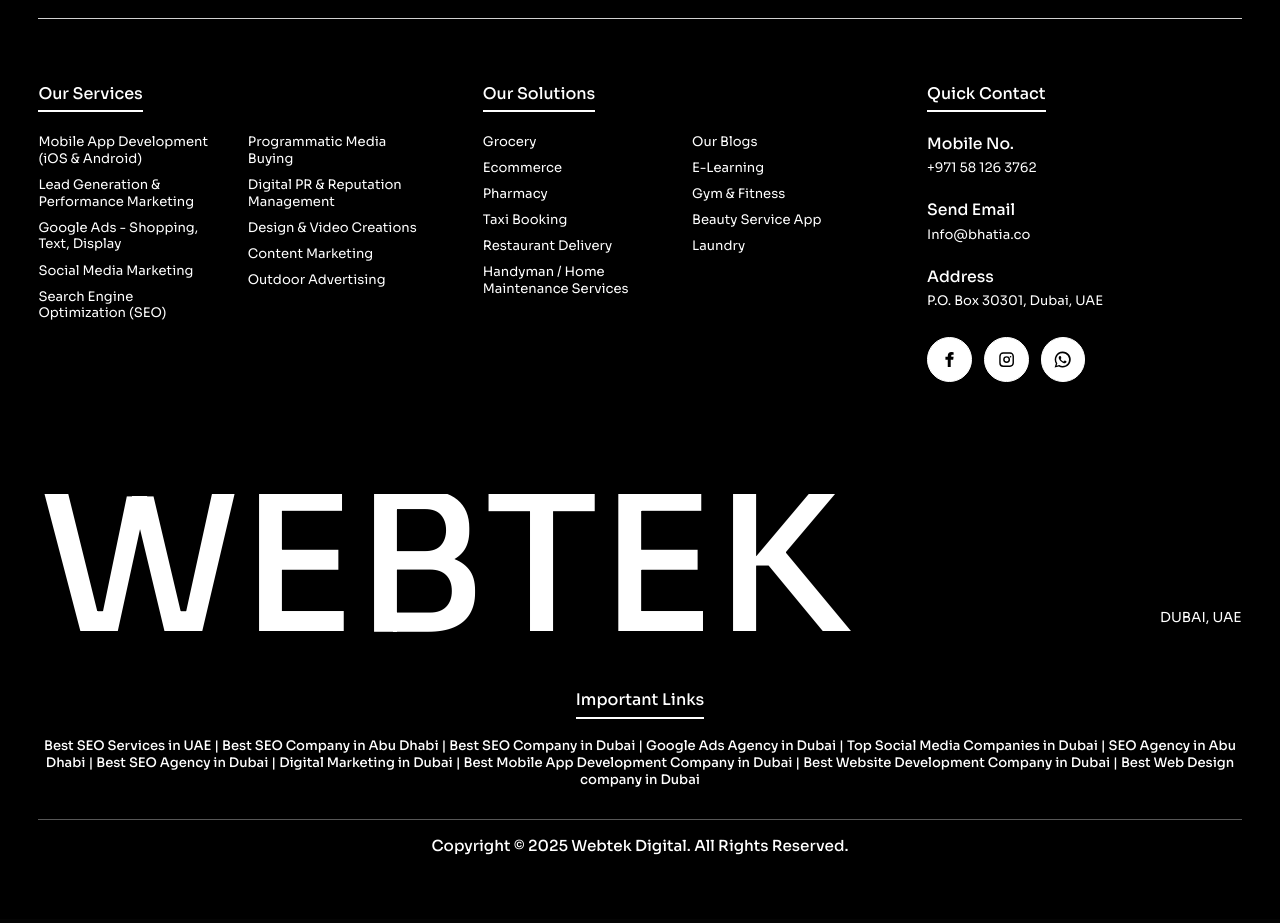
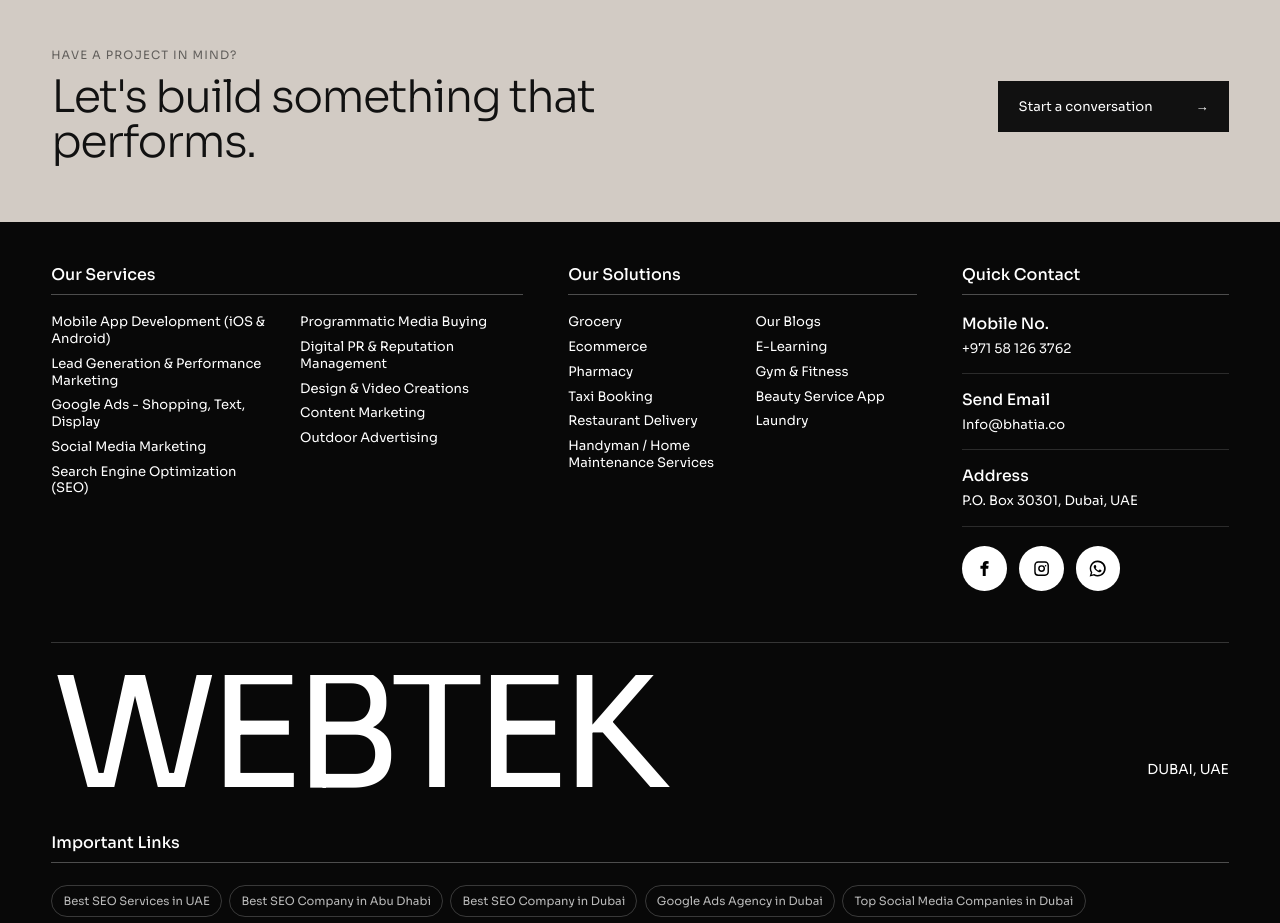
Before and after one commit to himanshubhadoria2727/Webtekdemo, a Next.js app: page /blog in a window 1280 px wide. Shown: the part 1520-2443 px from the top of the page. Built offline with nearby package versions, Linux system fonts and the light colour scheme.

Commit message:
Next section at bottom added (lets build something)

```diff
--- a/src/app/components/home/Footer.tsx
+++ b/src/app/components/home/Footer.tsx
@@ -39,6 +39,16 @@
   return (
     <footer id="contact-us" className={styles.footerSection}>
       <div className={styles.footerTopLine} aria-hidden="true" />
+
+      <div className={styles.footerCta}>
+        <div>
+          <p>Have a project in mind?</p>
+          <h2>Let&apos;s build something that performs.</h2>
+        </div>
+        <a href="mailto:Info@bhatia.co" className={styles.footerCtaLink}>
+          Start a conversation <span aria-hidden="true">→</span>
+        </a>
+      </div>
 
       <div className={styles.footerGrid}>
         <div className={styles.footerColumnGroup}>
@@ -119,18 +129,18 @@
 
       <section className={styles.footerImportant}>
         <h2>Important Links</h2>
-        <p>
-          {footerImportantLinks.map((item, index) => (
+        <div className={styles.footerImportantLinks}>
+          {footerImportantLinks.map((item) => (
             <span key={item}>
               <a href="#contact-us">{item}</a>
-              {index < footerImportantLinks.length - 1 ? " | " : ""}
             </span>
           ))}
-        </p>
+        </div>
       </section>
 
       <div className={styles.footerBottom}>
-        <p>Copyright © 2025 Webtek Digital. All Rights Reserved.</p>
+        <p>© 2026 Webtek Digital. All rights reserved.</p>
+        <a href="#top">Back to top ↑</a>
       </div>
     </footer>
   );
--- a/src/app/components/home/Header.tsx
+++ b/src/app/components/home/Header.tsx
@@ -32,6 +32,7 @@
     const updateHeaderSpace = () => {
       const height = isHidden ? 0 : header.offsetHeight;
 
+      document.documentElement.dataset.siteHeaderHidden = String(isHidden);
       document.documentElement.style.setProperty("--site-header-height", `${height}px`);
       window.dispatchEvent(new CustomEvent("site-header-resize"));
     };
@@ -41,7 +42,9 @@
     const observer = new ResizeObserver(updateHeaderSpace);
     observer.observe(header);
 
-    return () => observer.disconnect();
+    return () => {
+      observer.disconnect();
+    };
   }, [isHidden]);
 
   useMotionValueEvent(scrollY, "change", (currentScrollY) => {
--- a/src/app/components/navigation/RouteShell.tsx
+++ b/src/app/components/navigation/RouteShell.tsx
@@ -85,5 +85,9 @@
     };
   }, []);
 
-  return <div key={pathname}>{children}</div>;
+  return (
+    <div id="top" key={pathname}>
+      {children}
+    </div>
+  );
 }
--- a/src/app/globals.css
+++ b/src/app/globals.css
@@ -13,7 +13,8 @@
 html,
 body {
   max-width: 100vw;
-  overflow-x: hidden;
+  overflow-x: clip;
+  overflow-y: visible;
 }
 
 body {
--- a/src/app/page.module.css
+++ b/src/app/page.module.css
@@ -193,7 +193,17 @@
 .aboutPage {
   --about-header-offset: clamp(6.2rem, 9vh, 7.6rem);
 
-  background: #c7bdb3;
+  display: flow-root;
+  background: #d2cbc4;
+}
+
+.aboutPage :global(.pin-spacer) {
+  margin-bottom: 0 !important;
+  background: #d2cbc4;
+}
+
+.aboutPage + .footerSection {
+  margin-top: 0;
 }
 
 .aboutMosaicSection {
@@ -211,13 +221,13 @@
 
 .aboutMosaicKicker {
   position: absolute;
-  top: calc(var(--about-header-offset, 0rem) + 18vh);
+  top: calc(50% + (var(--about-header-offset, 0rem) / 2));
   left: 50%;
   z-index: 3;
   display: inline-flex;
   align-items: center;
-  gap: 0.52rem;
-  transform: translateX(-50%);
+  gap: 0.48rem;
+  transform: translate(-50%, -50%);
   font-family: var(--font-body), sans-serif;
   font-size: clamp(0.72rem, 0.9vw, 1rem);
   letter-spacing: 0;
@@ -225,19 +235,20 @@
   color: #111;
 }
 
-.aboutMosaicKicker span,
-.aboutCenterDot {
+.aboutKickerPhrase {
+  display: inline-flex;
+}
+
+.aboutKickerPhrase > span {
+  display: inline-block;
+}
+
+.aboutKickerDivider {
+  display: inline-block;
+  flex: 0 0 auto;
   width: 0.55rem;
   height: 0.55rem;
   background: #0a0a0a;
-}
-
-.aboutCenterDot {
-  position: absolute;
-  top: calc(50vh + (var(--about-header-offset, 0rem) / 2));
-  left: 50%;
-  z-index: 2;
-  transform: translate(-50%, -50%);
 }
 
 .aboutMosaicStage {
@@ -446,18 +457,29 @@
   grid-template-columns: minmax(18rem, 50vw) minmax(0, 1fr);
   gap: 0;
   overflow: hidden;
-  height: calc(100svh - 5.9rem);
+  box-sizing: border-box;
+  height: 100svh;
   min-height: 34rem;
-  margin-bottom: clamp(1.5rem, 3vw, 3rem);
-  padding: clamp(0.9rem, 1.25vw, 1.35rem) clamp(1.15rem, 1.4vw, 1.7rem);
+  margin-bottom: 0;
+  padding:
+    calc(var(--site-header-height, 5.9rem) + clamp(0.9rem, 1.25vw, 1.35rem))
+    clamp(1.15rem, 1.4vw, 1.7rem)
+    clamp(1.5rem, 3vw, 2.5rem);
   background: #d2cbc4;
   color: #111111;
+  transition: padding-top 0.38s cubic-bezier(0.22, 1, 0.36, 1);
+}
+
+.aboutAccordionBottomSpace {
+  height: clamp(3rem, 6vh, 5rem);
+  background: #d2cbc4;
 }
 
 .aboutAccordionRail {
   display: grid;
   align-content: space-between;
-  min-height: calc(100svh - 8.6rem);
+  min-height: 0;
+  height: 100%;
   font-family: var(--font-body), sans-serif;
   font-size: clamp(0.78rem, 0.86vw, 0.98rem);
   letter-spacing: 0;
@@ -1712,8 +1734,10 @@
 
 .blogPageList {
   display: grid;
-  margin-bottom: 40px;
+  margin-bottom: 0;
+  padding-bottom: clamp(2rem, 3vw, 3rem);
   border-top: 1px solid rgba(5, 5, 5, 0.12);
+  background: #ffffff;
 }
 
 .blogPageArticle {
@@ -2338,11 +2362,11 @@
   box-sizing: border-box;
   height: 100svh;
   min-height: 38rem;
-  margin-bottom: clamp(1.5rem, 3vw, 3rem);
+  margin-bottom: 0;
   padding:
     calc(var(--site-header-height, 5.9rem) + clamp(1rem, 1.6vw, 1.8rem))
     clamp(1rem, 3vw, 2.4rem)
-    clamp(1rem, 1.6vw, 1.8rem);
+    clamp(2.5rem, 4vw, 4rem);
   overflow: hidden;
   background: #d2cbc4;
   transition: padding-top 380ms cubic-bezier(0.22, 1, 0.36, 1);
@@ -2501,23 +2525,72 @@
 
 .footerSection {
   position: relative;
-  overflow-x: hidden;
-  background: #000000;
+  overflow-x: clip;
+  overflow-y: visible;
+  background: #080808;
   color: #ffffff;
-  min-height: 100vh;
-  padding: clamp(1.2rem, 2vw, 1.6rem) clamp(1.2rem, 3vw, 3rem) clamp(2rem, 4vw, 3rem);
+  padding: 0 clamp(1.2rem, 4vw, 4.5rem) clamp(1.2rem, 2vw, 1.8rem);
   font-family: var(--font-body), sans-serif;
 }
 
 .footerTopLine {
-  height: 1px;
-  background: rgba(255, 255, 255, 0.82);
+  display: none;
+}
+
+.footerCta {
+  display: flex;
+  justify-content: space-between;
+  gap: clamp(2rem, 5vw, 6rem);
+  align-items: center;
+  margin: 0 calc(clamp(1.2rem, 4vw, 4.5rem) * -1);
+  min-height: clamp(14rem, 18vw, 18rem);
+  padding: clamp(2.8rem, 4.5vw, 4.5rem) clamp(1.2rem, 4vw, 4.5rem);
+  background: #d2cbc4;
+  color: #111111;
+  text-align: left;
+}
+
+.footerCta p {
+  margin: 0 0 0.8rem;
+  color: rgba(17, 17, 17, 0.58);
+  font-size: clamp(0.72rem, 0.82vw, 0.88rem);
+  text-transform: uppercase;
+  letter-spacing: 0.1em;
+}
+
+.footerCta h2 {
+  max-width: 22ch;
+  margin: 0;
+  font-size: clamp(2rem, 3.5vw, 4rem);
+  font-weight: 300;
+  line-height: 1;
+  letter-spacing: -0.035em;
+}
+
+.footerCtaLink {
+  display: inline-flex;
+  align-items: center;
+  justify-content: space-between;
+  gap: 2rem;
+  min-width: clamp(14rem, 18vw, 18rem);
+  padding: 1rem 1.2rem;
+  border: 1px solid #111111;
+  background: #111111;
+  color: #ffffff;
+  text-decoration: none;
+  font-size: clamp(0.82rem, 0.9vw, 0.95rem);
+  transition: background 0.25s ease, color 0.25s ease, transform 0.25s ease;
+}
+
+.footerCtaLink:hover {
+  background: transparent;
+  color: #111111;
+  transform: translateY(-2px);
 }
 
 .footerGrid {
-  max-width: 82rem;
-  margin-left: auto;
-  padding-top: clamp(2.4rem, 5vw, 4rem);
+  width: 100%;
+  padding-top: clamp(2.2rem, 3.5vw, 3.5rem);
 }
 
 .footerBrandBlock {
@@ -2525,16 +2598,18 @@
   grid-template-columns: minmax(0, 1fr) auto;
   gap: 1.2rem;
   align-items: end;
-  margin-top: clamp(4rem, 9vw, 7rem);
+  margin-top: clamp(2.5rem, 4vw, 4rem);
+  padding-top: clamp(1.5rem, 2.5vw, 2.5rem);
+  border-top: 1px solid rgba(255, 255, 255, 0.18);
 }
 
 .footerBrand {
   display: block;
   font-family: var(--font-body), sans-serif;
-  font-size: clamp(5.8rem, 15vw, 16rem);
-  line-height: 0.75;
-  letter-spacing: 0;
-  font-weight: 500;
+  font-size: clamp(4.8rem, 12.5vw, 12rem);
+  line-height: 0.72;
+  letter-spacing: -0.065em;
+  font-weight: 400;
   color: #ffffff;
   text-transform: none;
   max-width: 100%;
@@ -2549,17 +2624,17 @@
 
 .footerColumnGroup {
   display: grid;
-  grid-template-columns: minmax(260px, 1fr) minmax(260px, 1fr) minmax(230px, 0.8fr);
-  gap: clamp(2.2rem, 4vw, 4.5rem);
+  grid-template-columns: minmax(0, 1.15fr) minmax(0, 0.85fr) minmax(15rem, 0.65fr);
+  gap: clamp(2rem, 3.5vw, 4rem);
   align-items: start;
 }
 
 .footerColumn h2,
 .footerImportant h2 {
-  display: inline-block;
-  margin: 0 0 1.35rem;
-  padding-bottom: 0.55rem;
-  border-bottom: 2px solid #ffffff;
+  display: block;
+  margin: 0 0 1.2rem;
+  padding-bottom: 0.7rem;
+  border-bottom: 1px solid rgba(255, 255, 255, 0.28);
   font-family: var(--font-body), sans-serif;
   font-size: clamp(1rem, 1.1vw, 1.18rem);
   line-height: 1;
@@ -2579,7 +2654,7 @@
 }
 
 .footerColumn li + li {
-  margin-top: 0.58rem;
+  margin-top: 0.5rem;
 }
 
 .footerColumn a,
@@ -2592,8 +2667,8 @@
 .footerColumn a:hover,
 .footerContact a:hover,
 .footerImportant a:hover {
-  text-decoration: underline;
-  text-underline-offset: 0.18em;
+  color: #d9a53d;
+  text-decoration: none;
 }
 
 .footerColumn li,
@@ -2605,13 +2680,15 @@
 
 .footerContact dl {
   display: grid;
-  gap: 1.45rem;
+  gap: 1rem;
   margin: 0;
 }
 
 .footerContact dl > div {
   display: grid;
   gap: 0.4rem;
+  padding-bottom: 1rem;
+  border-bottom: 1px solid rgba(255, 255, 255, 0.14);
 }
 
 .footerContact dt {
@@ -2636,7 +2713,7 @@
 .footerSocials {
   display: flex;
   gap: 0.75rem;
-  margin-top: 1.7rem;
+  margin-top: 1.2rem;
 }
 
 .footerSocials a {
@@ -2644,7 +2721,7 @@
   place-items: center;
   width: 2.8rem;
   aspect-ratio: 1;
-  border: 1px solid #ffffff;
+  border: 1px solid rgba(255, 255, 255, 0.4);
   border-radius: 50%;
   background: #ffffff;
   color: #000000;
@@ -2667,26 +2744,42 @@
 }
 
 .footerImportant {
-  max-width: min(76rem, 100%);
-  margin: clamp(2.2rem, 4vw, 3.4rem) auto 0;
-  text-align: center;
+  margin: clamp(2rem, 3.5vw, 3rem) 0 0;
+  text-align: left;
 }
 
 .footerImportant h2 {
-  margin-bottom: 1.2rem;
-}
-
-.footerImportant p {
-  margin: 0;
-  font-family: var(--font-body), sans-serif;
-  font-weight: 500;
+  margin-bottom: 1.4rem;
+}
+
+.footerImportantLinks {
+  display: flex;
+  flex-wrap: wrap;
+  gap: 0.45rem;
+}
+
+.footerImportantLinks a {
+  display: block;
+  padding: 0.48rem 0.7rem;
+  border: 1px solid rgba(255, 255, 255, 0.2);
+  border-radius: 999px;
+  color: rgba(255, 255, 255, 0.72);
+  font-size: clamp(0.72rem, 0.8vw, 0.86rem);
+  transition: border-color 0.2s ease, color 0.2s ease;
+}
+
+.footerImportantLinks a:hover {
+  border-color: #d9a53d;
 }
 
 .footerBottom {
+  display: flex;
+  justify-content: space-between;
+  gap: 1rem;
+  align-items: center;
   margin-top: clamp(1.2rem, 2.4vw, 2rem);
   border-top: 1px solid rgba(255, 255, 255, 0.34);
-  padding: 1rem;
-  text-align: center;
+  padding: 1.2rem 0 0;
 }
 
 .footerBottom p {
@@ -2694,7 +2787,13 @@
   color: #ffffff;
   font-family: var(--font-body), sans-serif;
   font-size: 0.95rem;
-  font-weight: 500;
+  font-weight: 400;
+}
+
+.footerBottom a {
+  color: #ffffff;
+  font-size: 0.9rem;
+  text-decoration: none;
 }
 
 @keyframes solutionLineBoxMove {
@@ -3060,6 +3159,11 @@
     margin-left: 0;
   }
 
+  .footerCta {
+    align-items: flex-start;
+    flex-direction: column;
+  }
+
   .footerBrandBlock {
     grid-template-columns: 1fr;
     margin-top: 3rem;
@@ -3074,7 +3178,11 @@
   }
 
   .footerColumnGroup {
-    grid-template-columns: 1fr;
+    grid-template-columns: repeat(2, minmax(0, 1fr));
+  }
+
+  .footerContact {
+    grid-column: 1 / -1;
   }
 }
 
@@ -3204,8 +3312,21 @@
     grid-template-columns: 1fr;
   }
 
+  .footerColumnGroup {
+    grid-template-columns: 1fr;
+  }
+
+  .footerContact {
+    grid-column: auto;
+  }
+
   .footerSocials a {
     width: 2.45rem;
+  }
+
+  .footerBottom {
+    align-items: flex-start;
+    flex-direction: column;
   }
 }
 
```
Also changed, not shown: src/app/components/about/AboutPage.tsx (+85 -6 lines).
